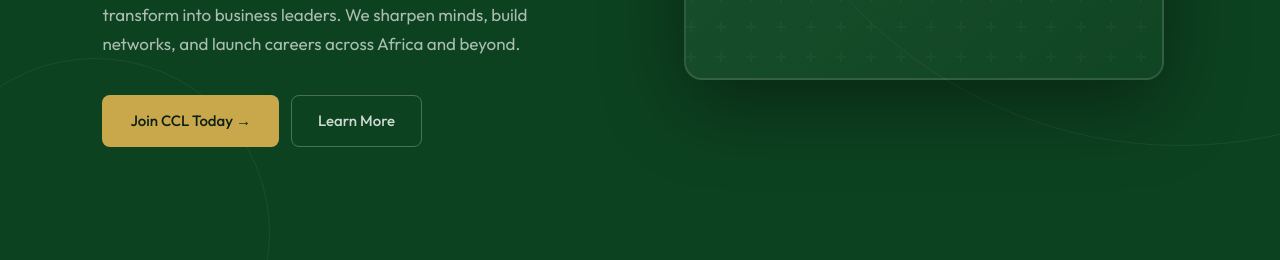
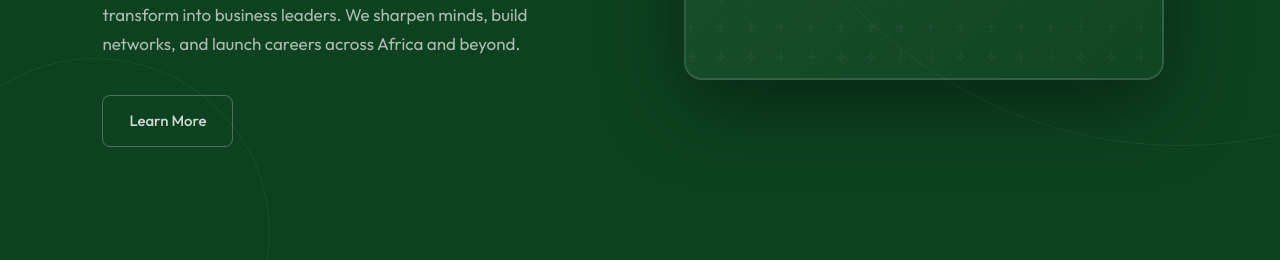
Before and after one commit to DavidAjayiA/ccl-website, a plain HTML site: page index.html in a window 1280 px wide. Shown: the part 472-732 px from the top of the page. Drawn offline with nearby package versions, Linux system fonts and the light colour scheme.

Commit message:
Update site content and styles

```diff
--- a/index.html
+++ b/index.html
@@ -30,7 +30,7 @@
         The Consulting Club of Lagos is where ambitious students transform into business leaders. We sharpen minds, build networks, and launch careers across Africa and beyond.
       </p>
       <div class="hero-actions anim" data-delay="0.3">
-        <a href="membership.html" class="btn btn-gold">Join CCL Today →</a>
+        <!-- <a href="membership.html" class="btn btn-gold">Join CCL Today →</a> -->
         <a href="about.html" class="btn btn-outline-white">Learn More</a>
       </div>
     </div>
```
